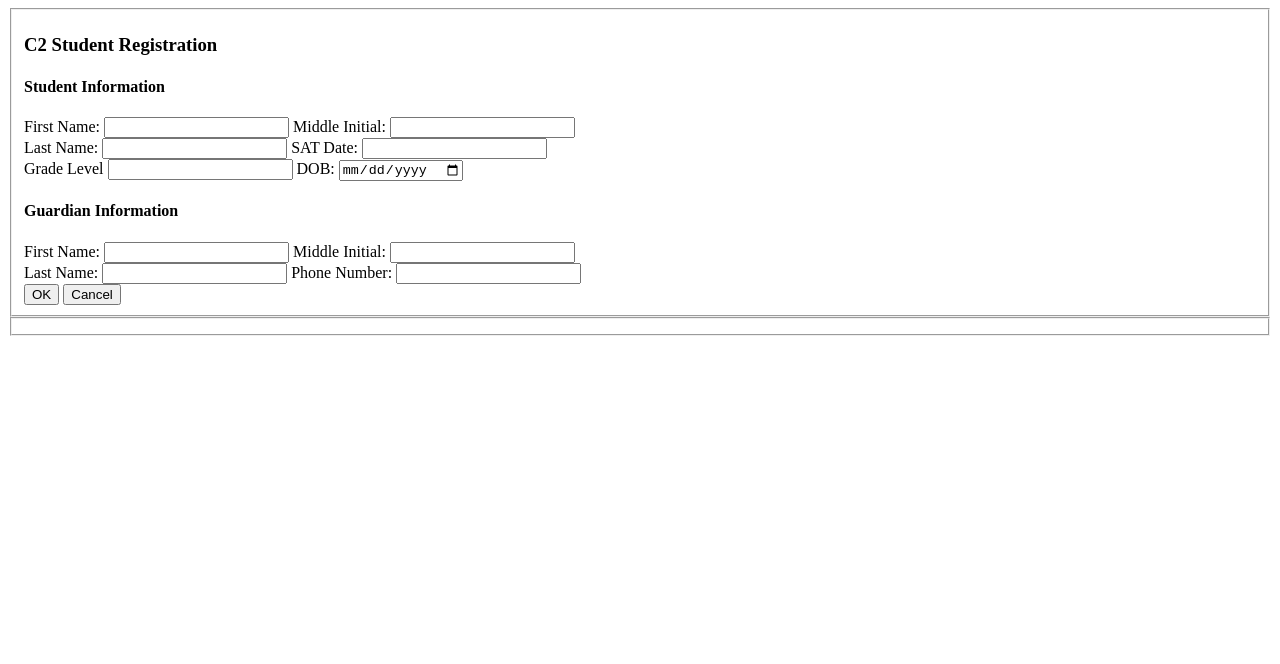
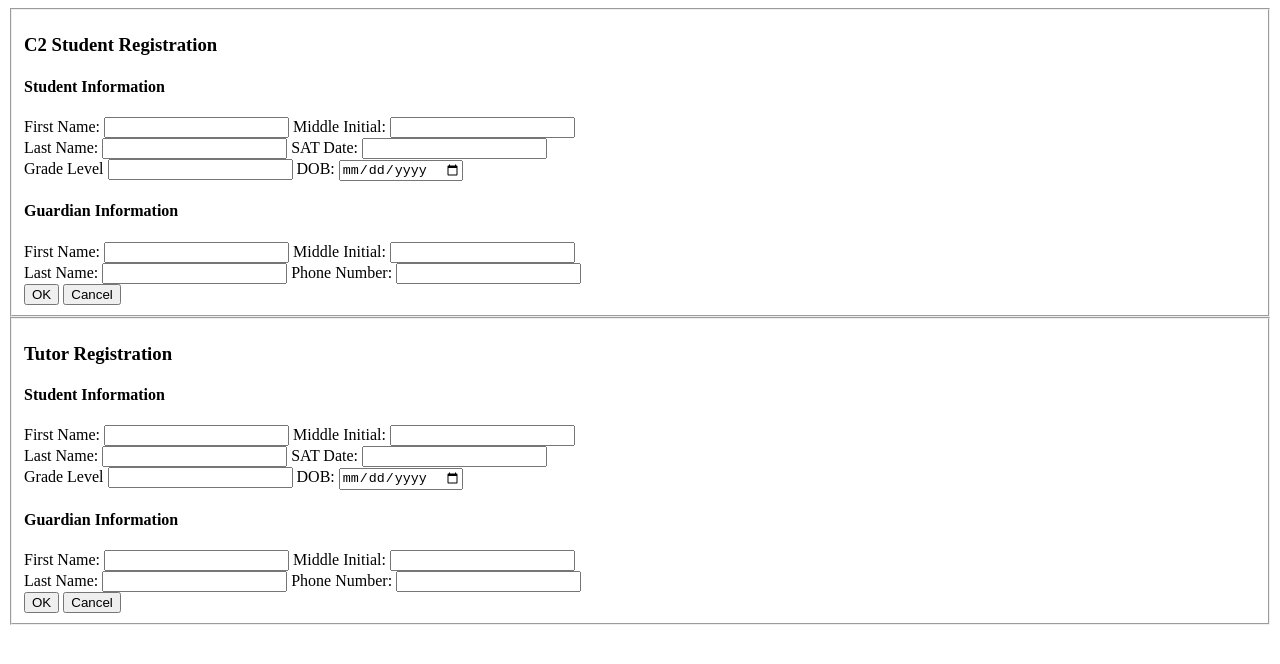
Before and after one commit to nwilkens4/c2learning, a plain HTML site: page index.html in a window 1280 px wide. Drawn offline with Linux system fonts and the light colour scheme.

Commit message:
Update index.html

```diff
--- a/index.html
+++ b/index.html
@@ -57,10 +57,55 @@
             <input type="button" name="cancel" value="Cancel">
         </form>
     </fieldset>
+    <fieldset id="Tutor-Registration">
+            <header>
+                <h3>Tutor Registration</h3>
+            </header>
+            <form name="register-tutor-form" action="">
+                <div class="register-tutor">
+                    <h4>Student Information</h4>
+                    <div class="student-information">
+                        <label for="fname"> First Name:
+                            <input type="text">
+                        </label>
+                        <label for="minit"> Middle Initial:
+                            <input type="text">
+                        </label> <br>
+                        <label for="lname"> Last Name:
+                            <input type="text">
+                        </label>
+                        <label for="satdate"> SAT Date:
+                            <input type="text">
+                        </label><br>
+                        <label for="glevel"> Grade Level
+                            <input type="text">
+                        </label>
+                        <label for="dob">DOB:
+                            <input type="date">
+                        </label><br>
+                    </div>
+                    <div class="guardian-information">
+                        <h4>Guardian Information</h4>
+                            <label for="fname"> First Name:
+                                <input type="text">
+                            </label>
+                            <label for="minit"> Middle Initial:
+                                <input type="text">
+                            </label> <br>
+                            <label for="lname"> Last Name:
+                                <input type="text">
+                            </label>
+                            <label for="phone"> Phone Number:
+                                <input type="text">
+                            </label><br>
+                        </div>
+                </div>
+                <input type="button" name="ok" value="OK">
+                <input type="button" name="cancel" value="Cancel">
+            </form>
+        </fieldset>
 
-    <fieldset>
 
-    </fieldset>
 </body>
 
 </html>
```
